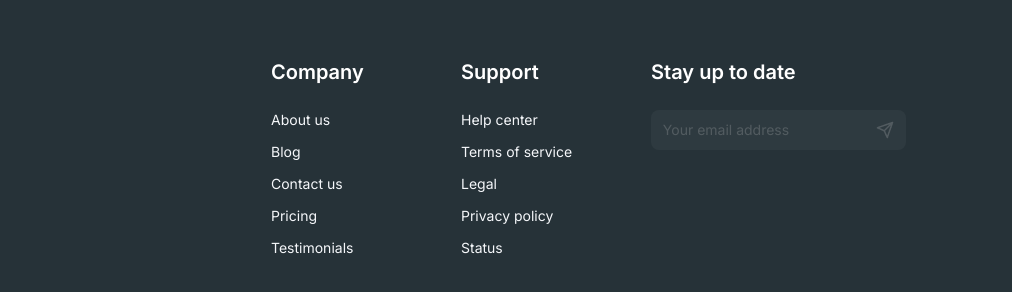
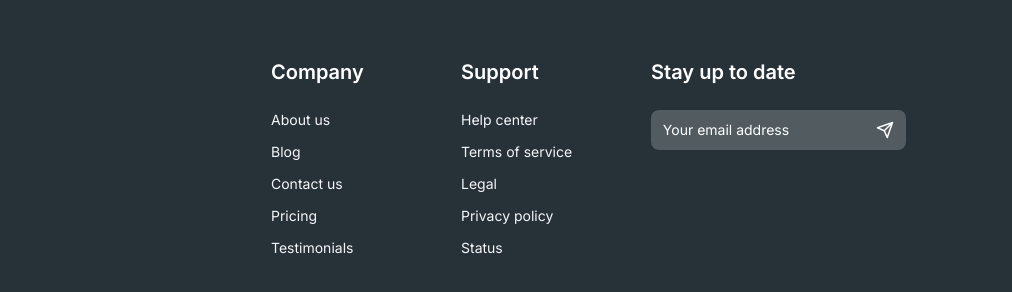
Before and after one commit to huynhphucloi007-byte/Deadline10, a plain HTML site: page index.html in a window 1280 px wide. Shown: the part 3959-4251 px from the top of the page, 268-1280 px from the left. Drawn offline with Linux system fonts and the light colour scheme.

Commit message:
Update style.css

```diff
--- a/style.css
+++ b/style.css
@@ -794,7 +794,6 @@
     width: 255px;
     height: 40px;
     border-radius: 8px;
-    opacity: 20%;
     background-color: #515b60;
     display: flex;
     justify-content: center;
```
